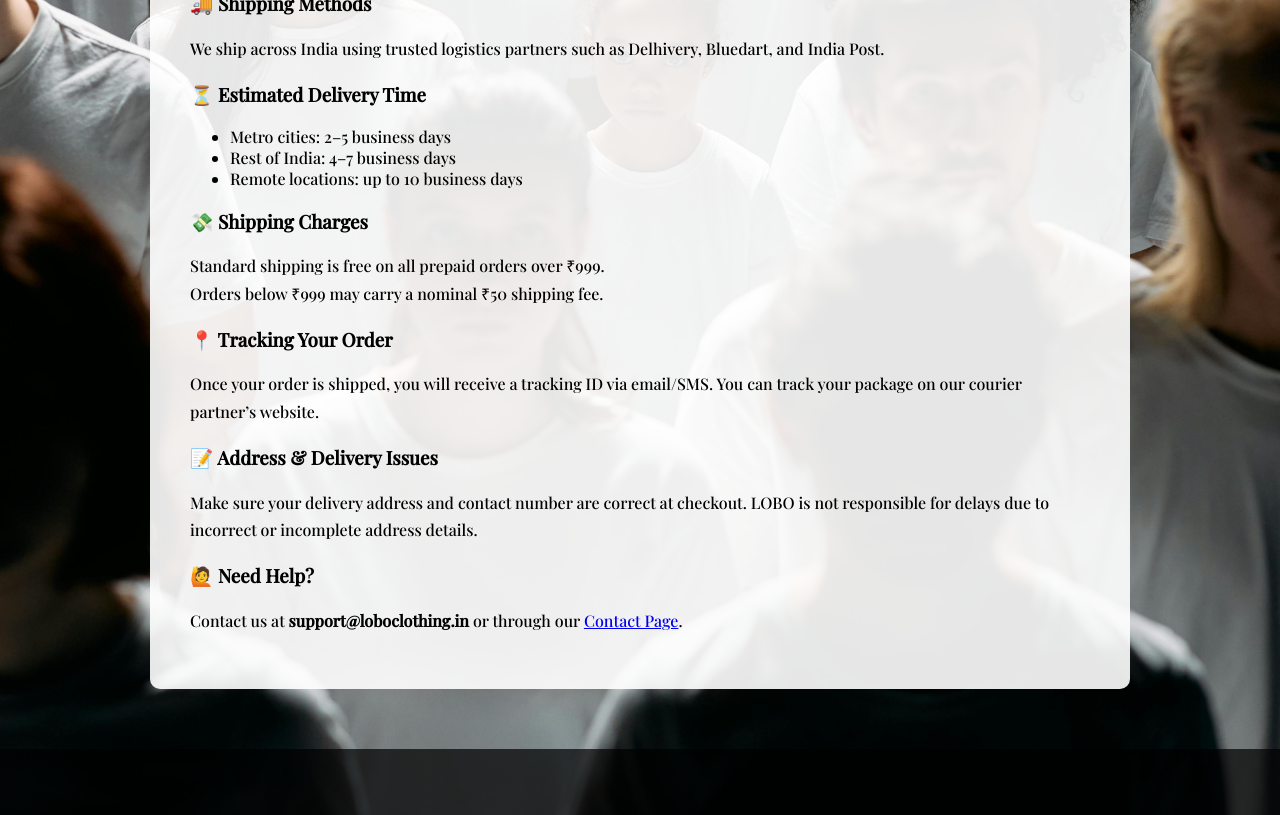
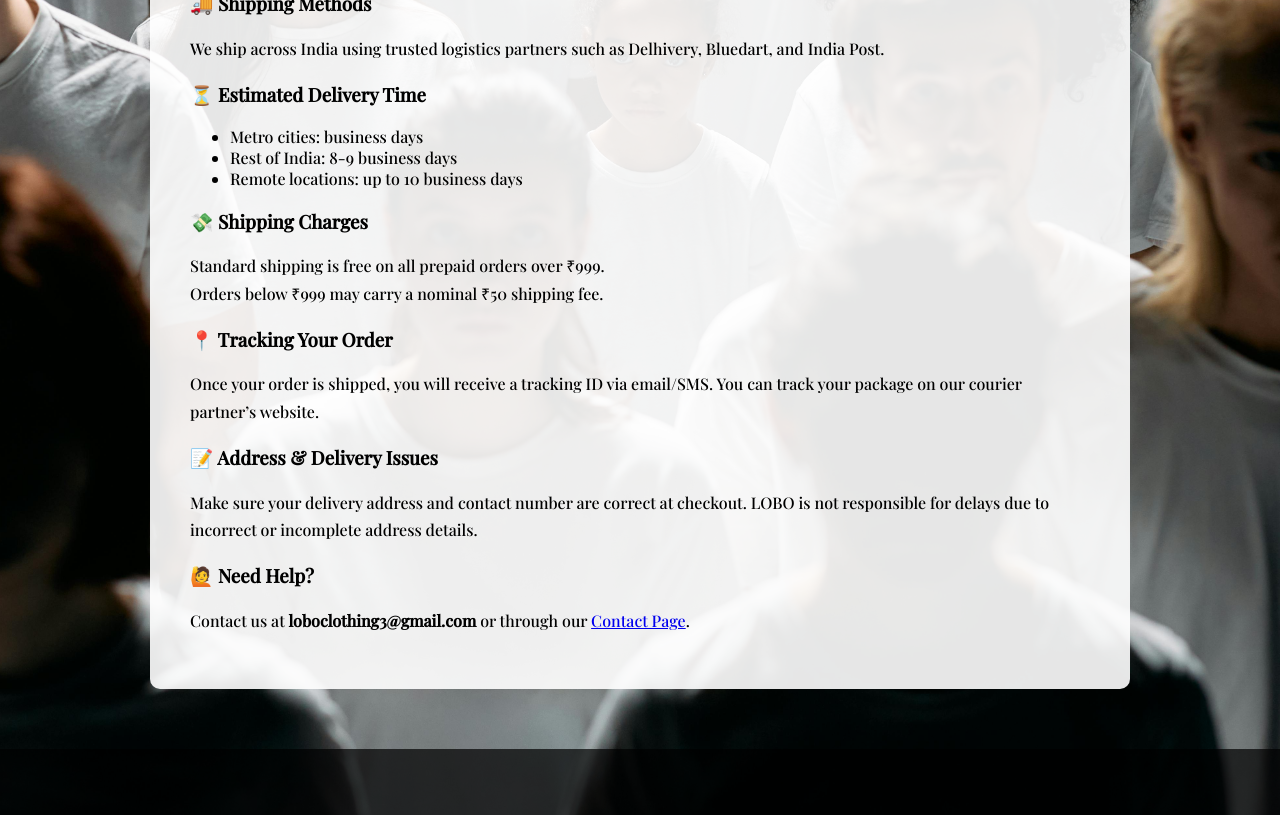
Before and after one commit to Shivanshu2525/lobo-clothing, a plain HTML site: page shipping-policy.html in a window 1280 px wide. Shown: the part 520-1335 px from the top of the page. Drawn offline with nearby package versions, Linux system fonts and the light colour scheme.

Commit message:
Update shipping-policy.html

```diff
--- a/shipping-policy.html
+++ b/shipping-policy.html
@@ -56,8 +56,8 @@
 
     <h3>⏳ Estimated Delivery Time</h3>
     <ul>
-      <li>Metro cities: 2–5 business days</li>
-      <li>Rest of India: 4–7 business days</li>
+      <li>Metro cities:  business days</li>
+      <li>Rest of India: 8-9 business days</li>
       <li>Remote locations: up to 10 business days</li>
     </ul>
 
@@ -71,7 +71,7 @@
     <p>Make sure your delivery address and contact number are correct at checkout. LOBO is not responsible for delays due to incorrect or incomplete address details.</p>
 
     <h3>🙋 Need Help?</h3>
-    <p>Contact us at <strong>support@loboclothing.in</strong> or through our <a href="contact.html">Contact Page</a>.</p>
+    <p>Contact us at <strong>loboclothing3@gmail.com</strong> or through our <a href="contact.html">Contact Page</a>.</p>
   </section>
 
   <footer class="footer">
```
